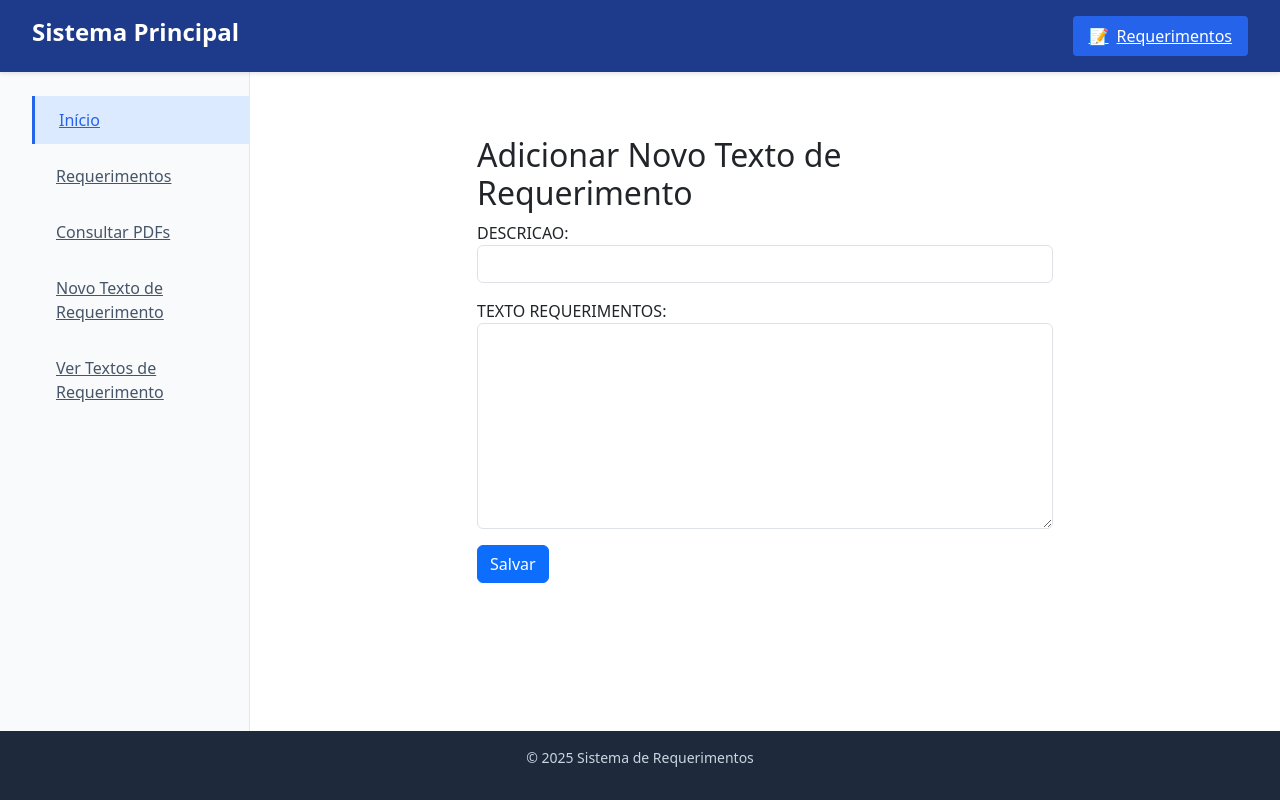
After one commit to vitorH1/Requerimento, a Django app: page /adicionar-texto-requerimento/ in a window 1280 px wide. The commit adds this page. Run offline with Django 5.2, Linux system fonts and the light colour scheme.

Commit message:
update
-Adicionado os textos dos requerimentos de araxa, a uma tabela do banco de dados

```diff
--- /dev/null
+++ b/marcacao_app/forms.py
@@ -0,0 +1,11 @@
+from django import forms
+from .models import TextoRequerimento
+
+class TextoRequerimentoForm(forms.ModelForm):
+    class Meta:
+        model = TextoRequerimento
+        fields = ['DESCRICAO', 'TEXTO_REQUERIMENTOS']  # Remova CHAVE_REQUERIMENTOS
+        widgets = {
+            'DESCRICAO': forms.TextInput(attrs={'class': 'form-control'}),
+            'TEXTO_REQUERIMENTOS': forms.Textarea(attrs={'class': 'form-control', 'rows': 8}),
+        }
--- a/marcacao_app/models.py
+++ b/marcacao_app/models.py
@@ -31,3 +31,14 @@ class ArquivoPDF(models.Model):
 
     def __str__(self):
         return f"{self.nome_arquivo} ({self.cliente.nome})"
+
+class TextoRequerimento(models.Model):
+    CHAVE_REQUERIMENTOS = models.AutoField(primary_key=True)
+    DESCRICAO = models.CharField(max_length=255)
+    TEXTO_REQUERIMENTOS = models.TextField()
+
+    class Meta:
+        db_table = 'texto_requerimento'
+
+        def __str__(self):
+            return self.CHAVE_REQUERIMENTOS
--- a/marcacao_app/urls.py
+++ b/marcacao_app/urls.py
@@ -12,4 +12,8 @@ urlpatterns = [
     path('consultar_pdfs/<str:cpf>/', views.consultar_pdfs, name='consultar_pdfs'),
     path('buscar_cliente_pdfs/', views.buscar_cliente_pdfs, name='buscar_cliente_pdfs'),
     path('enviar_pdf_email/', views.enviar_pdf_email, name='enviar_pdf_email'),
+    path('adicionar-texto-requerimento/', views.adicionar_texto_requerimento, name='adicionar_texto_requerimento'),
+    path('textos-requerimento/', views.listar_textos_requerimento, name='listar_textos_requerimento'),
+    path('texto-requerimento/<int:chave>/', views.detalhar_texto_requerimento, name='detalhar_texto_requerimento'),
+
 ]
--- a/marcacao_app/views.py
+++ b/marcacao_app/views.py
@@ -17,6 +17,8 @@ import tempfile
 from django.core.mail import EmailMessage
 from django.core.mail import get_connection
 from unicodedata import normalize
+from .forms import TextoRequerimentoForm
+from .models import TextoRequerimento
 
 # Create your views here.
 
@@ -258,3 +260,21 @@ def listar_requerimentos(request):
         'requerimentos': filtered_requerimentos,
         'search_query': search_query
     })
+
+def adicionar_texto_requerimento(request):
+    if request.method == 'POST':
+        form = TextoRequerimentoForm(request.POST)
+        if form.is_valid():
+            form.save()
+            return redirect('adicionar_texto_requerimento')
+    else:
+        form = TextoRequerimentoForm()
+    return render(request, 'adicionar_texto_requerimento.html', {'form': form})
+
+def listar_textos_requerimento(request):
+    textos = TextoRequerimento.objects.all().order_by('CHAVE_REQUERIMENTOS')
+    return render(request, 'listar_textos_requerimento.html', {'textos': textos})
+
+def detalhar_texto_requerimento(request, chave):
+    texto = TextoRequerimento.objects.get(CHAVE_REQUERIMENTOS=chave)
+    return render(request, 'detalhar_texto_requerimento.html', {'texto': texto})
--- /dev/null
+++ b/templates/adicionar_texto_requerimento.html
@@ -0,0 +1,20 @@
+{% extends "base.html" %}
+{% block title %}Adicionar Texto Requerimento{% endblock %}
+
+{% block content %}
+<div class="container" style="max-width:600px; margin:2rem auto;">
+    <h2>Adicionar Novo Texto de Requerimento</h2>
+    <form method="post">
+        {% csrf_token %}
+        <div class="mb-3">
+            {{ form.DESCRICAO.label_tag }}<br>
+            {{ form.DESCRICAO }}
+        </div>
+        <div class="mb-3">
+            {{ form.TEXTO_REQUERIMENTOS.label_tag }}<br>
+            {{ form.TEXTO_REQUERIMENTOS }}
+        </div>
+        <button type="submit" class="btn btn-primary">Salvar</button>
+    </form>
+</div>
+{% endblock %}
--- a/templates/base.html
+++ b/templates/base.html
@@ -31,6 +31,8 @@
                     <li><a href="#" class="active">Início</a></li>
                     <li><a href="{% url 'listar_requerimentos' %}">Requerimentos</a></li>
                     <li><a href="{% url 'buscar_cliente_pdfs' %}">Consultar PDFs</a></li>
+                    <li><a href="{% url 'adicionar_texto_requerimento' %}">Novo Texto de Requerimento</a></li>
+                    <li><a href="{% url 'listar_textos_requerimento' %}">Ver Textos de Requerimento</a></li>
                 </ul>
             </nav>
 
```
Also changed, not shown: templates/detalhar_texto_requerimento.html (added, +10 -0 lines), templates/listar_textos_requerimento.html (added, +32 -0 lines), marcacao_app/migrations/0003_textorequerimento.py (added), marcacao_app/migrations/0004_remove_textorequerimento_id_and_more.py (added), marcacao_app/migrations/0005_alter_textorequerimento_chave_requerimentos_and_more.py (added).
